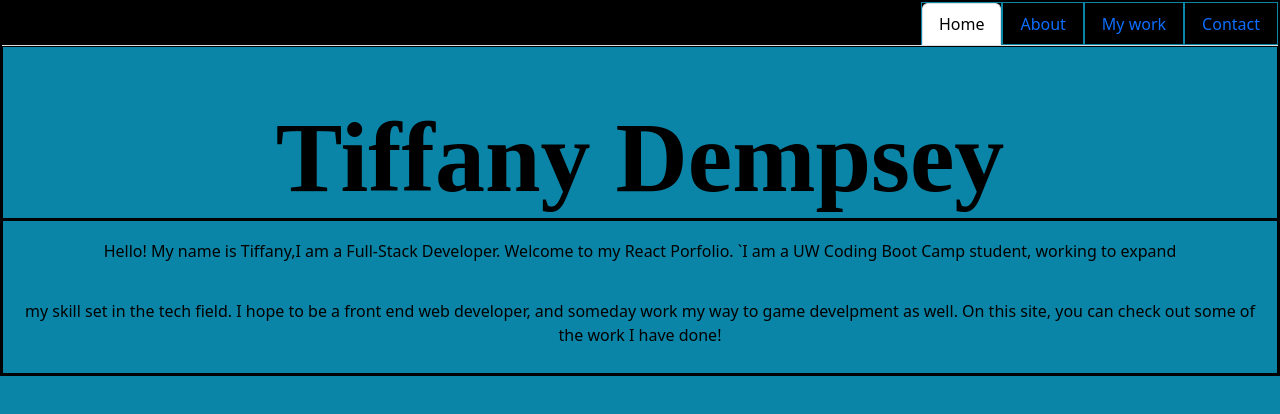
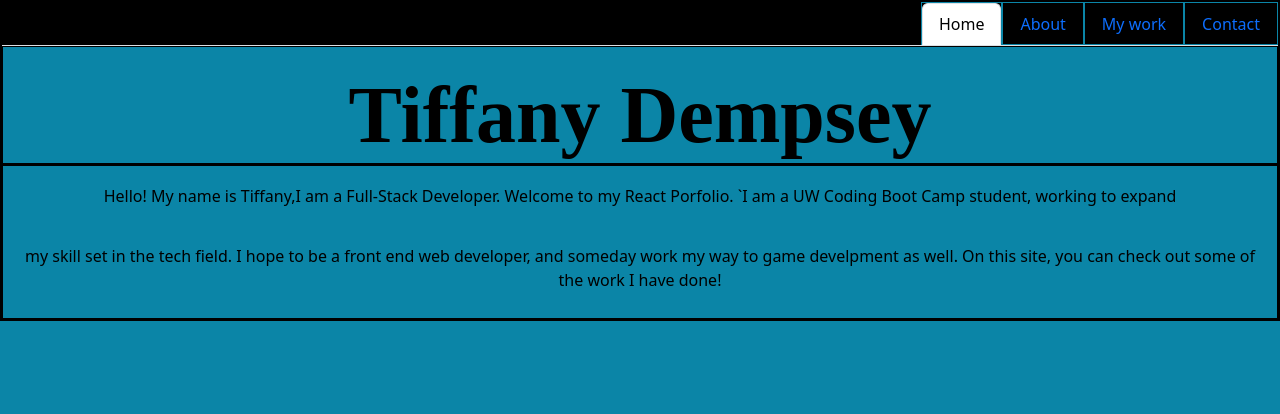
Before and after one commit to Tiffany7809/React_Portfolio, a React (Create React App) app: page / in a window 1280 px wide. Shown: the top 414 px of the page. Built offline with nearby package versions, Linux system fonts and the light colour scheme; a web font is replaced by a local one.

Commit message:
adding pictures

```diff
--- a/src/Projects.js
+++ b/src/Projects.js
@@ -1,7 +1,6 @@
 import React from "react";
 import Card from "./components/Card";
-// import TranslationAppImg from "../src/images/TranslationApp.jpg"
-
+import TranslationAImg from "./images/translationapp.jpg"
 const projects = [
   {
     title: "World Traveler App",
@@ -10,7 +9,7 @@ const projects = [
             to translate words and phrases quickly on the go.`,
     deployedLink: "https://levisgaragegroupinc.github.io/translation_app/",
     id: 1,
-    img: "",
+    img: {TranslationAImg},
     github: "https://github.com/levisgaragegroupinc/translation_app",
   },
   {
@@ -69,7 +68,7 @@ const projects = [
 export default function Project() {
   return (
     <div>
-      {projects.map(({ img, title, description, deployedLink, id, github }) => (
+      {projects.map(({img, title, description, deployedLink, id, github }) => (
         <Card
           img={img}
           title={title}
--- a/src/components/pages/AboutMe.js
+++ b/src/components/pages/AboutMe.js
@@ -1,5 +1,5 @@
 import React from "react";
-import image from "../../selfie.jpg";
+import image from "../../images/selfie.jpg";
 const style = {
   div: {
     display: "flex",
--- a/src/components/pages/Home.js
+++ b/src/components/pages/Home.js
@@ -4,7 +4,7 @@ const style = {
   h1: {
     textAlign: "center",
     fontFamily: "'Arima', cursive",
-    fontSize: "100px",
+    fontSize: "80px",
     fontWeight: "600",
   },
 };
--- a/src/styles/HeaderNav.css
+++ b/src/styles/HeaderNav.css
@@ -21,8 +21,8 @@ h1, h5 {
     font-family: 'Arima', cursive;
     text-align: center;
     color: var(--borderColor);
-    font-weight: 700;
-    padding-top: 51px;
+    font-weight: 600;
+    padding-top: 20px;
     border-bottom: solid black 3px;
 }
 
```
Also changed, not shown: src/images/selfie.jpg (renamed from src/Selfie.jpg), src/images/translationapp.jpg (renamed from src/TranslationApp.jpg).
